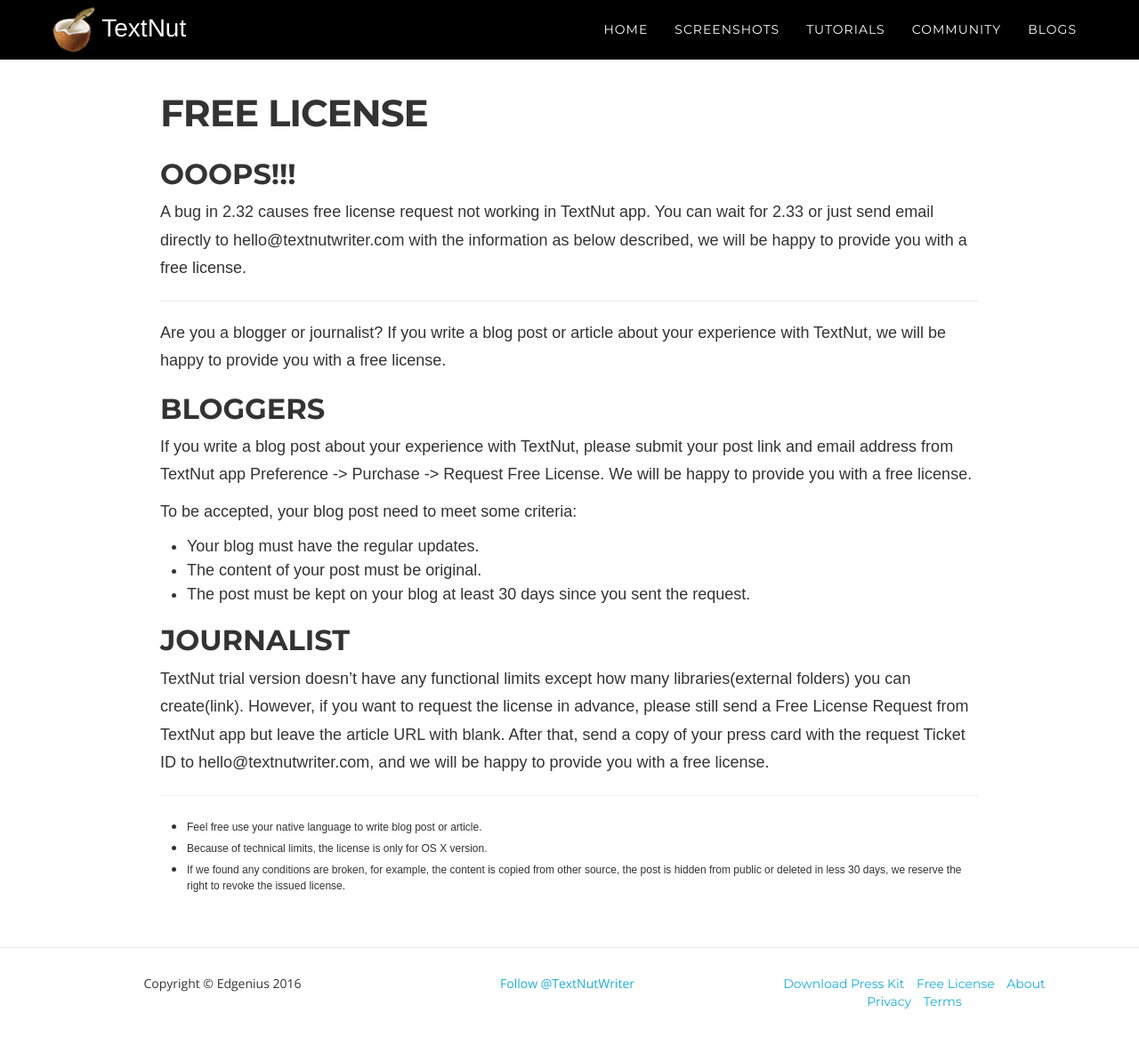
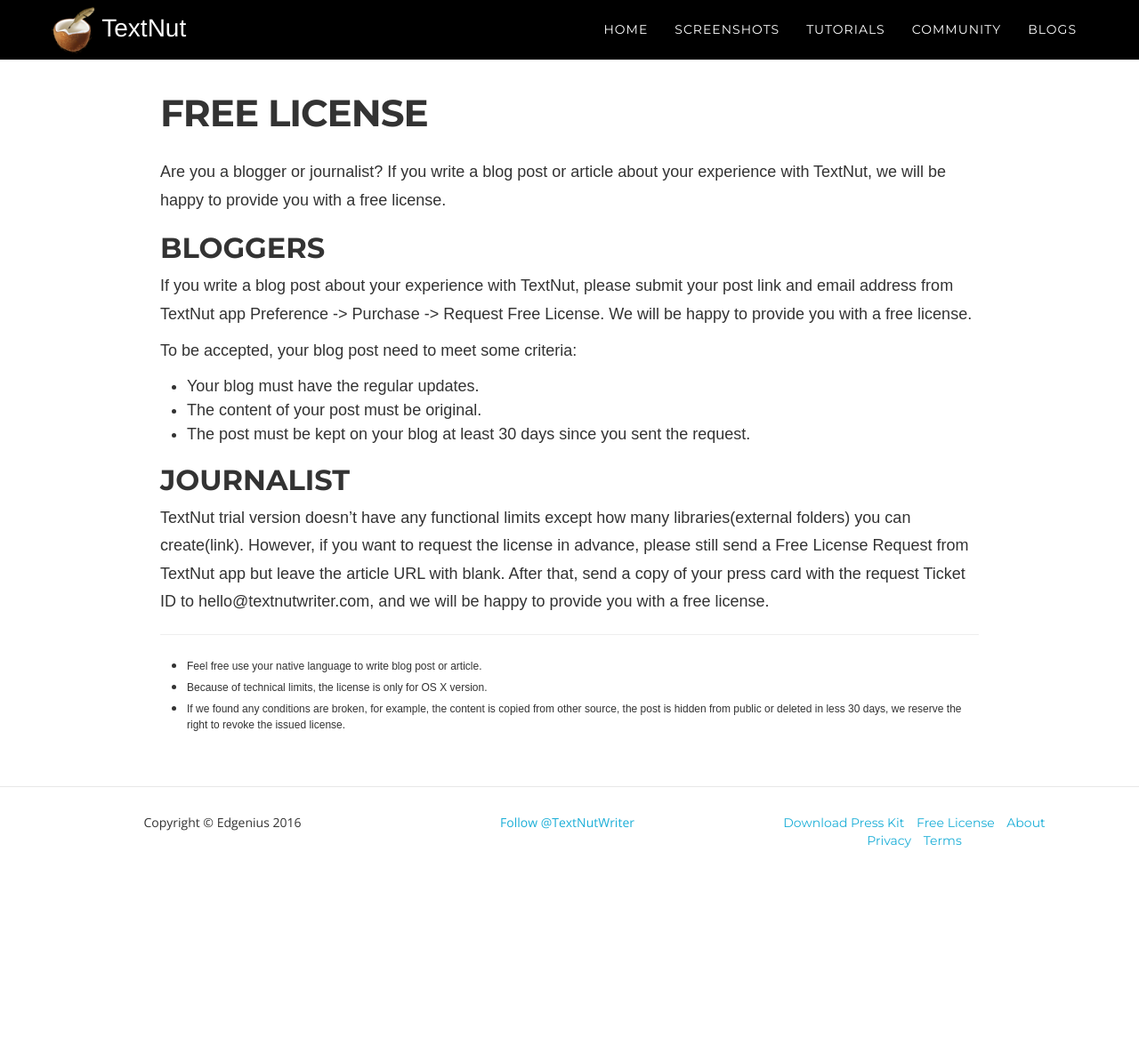
Before and after one commit to textnutwriter/textnutwriter.github.io, a Jekyll site: the page built from freelicense.md, in a window 1280 px wide and 1166 px high. Shown: the whole window at 89% size. Built offline with Jekyll 4.4.1, drawn with Linux system fonts in a browser that asks for light colours; nearby versions of some CDN libraries; some web fonts are replaced; comment, search, counter and statistics services are not loaded.

Commit message:
free license fix

```diff
--- a/freelicense.md
+++ b/freelicense.md
@@ -6,10 +6,6 @@
 weight: 8
 ---
 
-## Ooops!!! ###
-A bug in 2.32 causes free license request not working in TextNut app.  You can wait for 2.33 or just send email directly to hello@textnutwriter.com with the information as below described, we will be happy to provide you with a free license.
-
-----
 
 Are you a blogger or journalist? If you write a blog post or article about your experience with TextNut, we will be happy to provide you with a free license.
 
```
